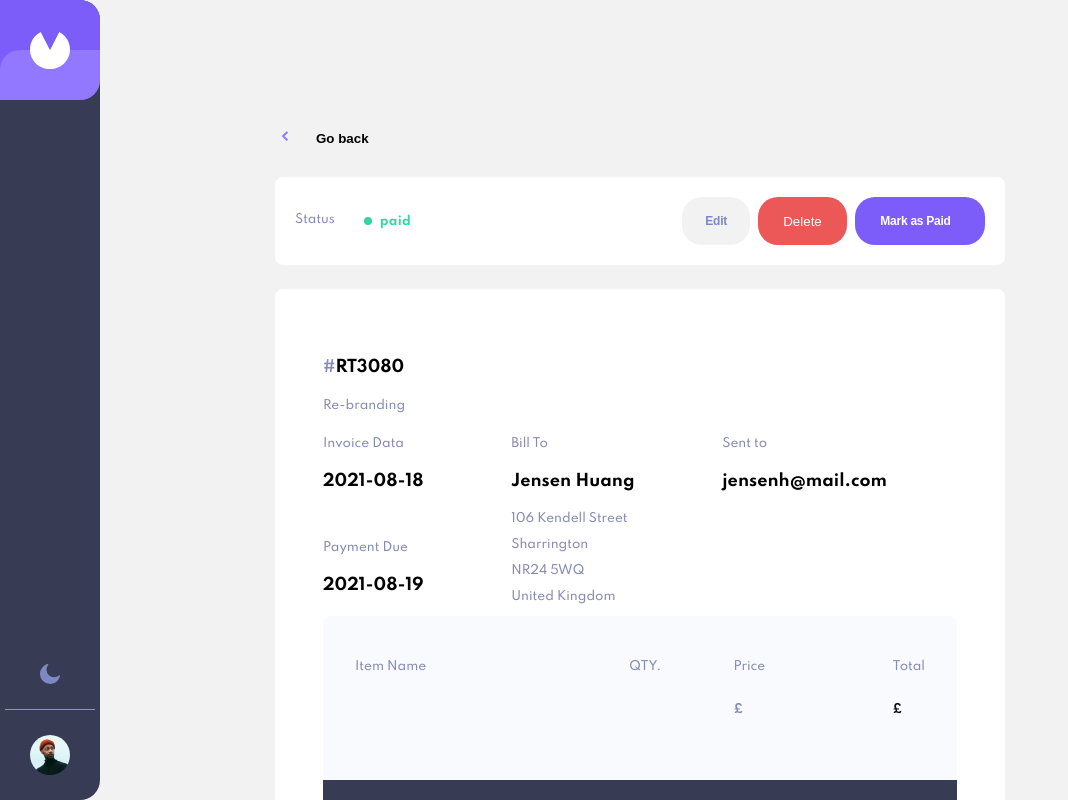
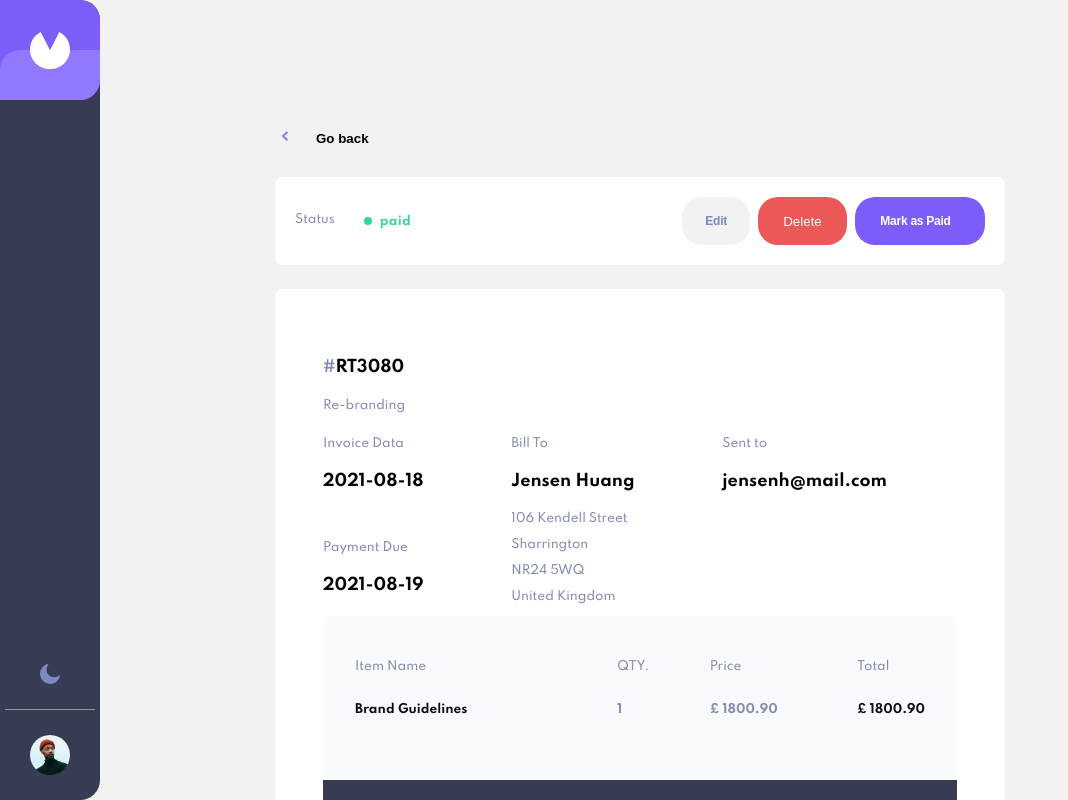
Before and after one commit to OliverVukovic/Quantox-W11-W12-Invoice-App, a React (Create React App) app: page / in a window 1280 px wide. Shown: the top 800 px of the page, without its empty margins (0-1068 px from the left). Built offline with nearby package versions, Linux system fonts and the light colour scheme.

Commit message:
new array in client.js

```diff
--- a/src/components/Client.js
+++ b/src/components/Client.js
@@ -77,38 +77,42 @@ import Data from "../data.json";
                     </div>
                 </div>
 
-                <div className="payment-data">
+                {invoice.items.map((item) => (
+                <div key={invoice.id} className="payment-data">
+
+                {/* <div className="payment-data"> */}
                     <div className="item-list-names">
 
                         <div className="item-name">
                             <p>Item Name</p>
                             <div className="no-border">
-                            <p className="bold-text">{invoice.items.name}</p>
+                            <p className="bold-text">{item.name}</p>
                             </div>
                         </div>
 
                         <div className="quantity">
                             <p>QTY.</p>
                             <div className="no-border">
-                                <p className="bold">{invoice.items.quantity}</p>
+                                <p className="bold">{item.quantity}</p>
                             </div>
                         </div>
 
                         <div className="price">
                             <p>Price</p>
                             <div className="no-border">
-                                <p className="bold">£ {invoice.items.price}</p>
+                                <p className="bold">£ {item.price.toFixed(2)}</p>
                             </div>
                         </div>
 
                         <div className="total">
                             <p>Total</p>
                             <div className="no-border">
-                                <p className="bold-text">£ {invoice.items.total}</p>
+                                <p className="bold-text">£ {item.total.toFixed(2)}</p>
                             </div>
                         </div>
                     </div>
                 </div>
+                ))}
 
                 <div className="dark-part">
                     <p>Amount Due</p>
--- a/src/styles/Client.css
+++ b/src/styles/Client.css
@@ -106,6 +106,9 @@
     text-align: center;
     padding: 16px 23px;
   }
+  .no-color-btn-4:hover {
+    background-color: #DFE3FA;
+  }
 
   .delete-btn {
     background-color: var(--redcolorbtn);
@@ -118,6 +121,9 @@
     width: 89px;
     height: 48px;
     cursor: pointer;
+  }
+  .delete-btn:hover {
+    background-color: #FF9797;
   }
 
   .violet-btn-3 {
@@ -137,6 +143,9 @@
     align-items: center;
     text-align: center;
     cursor: pointer;
+  }
+  .violet-btn-3:hover {
+    background-color: #9277FF;
   }
 
   /* -- section -- */
```
